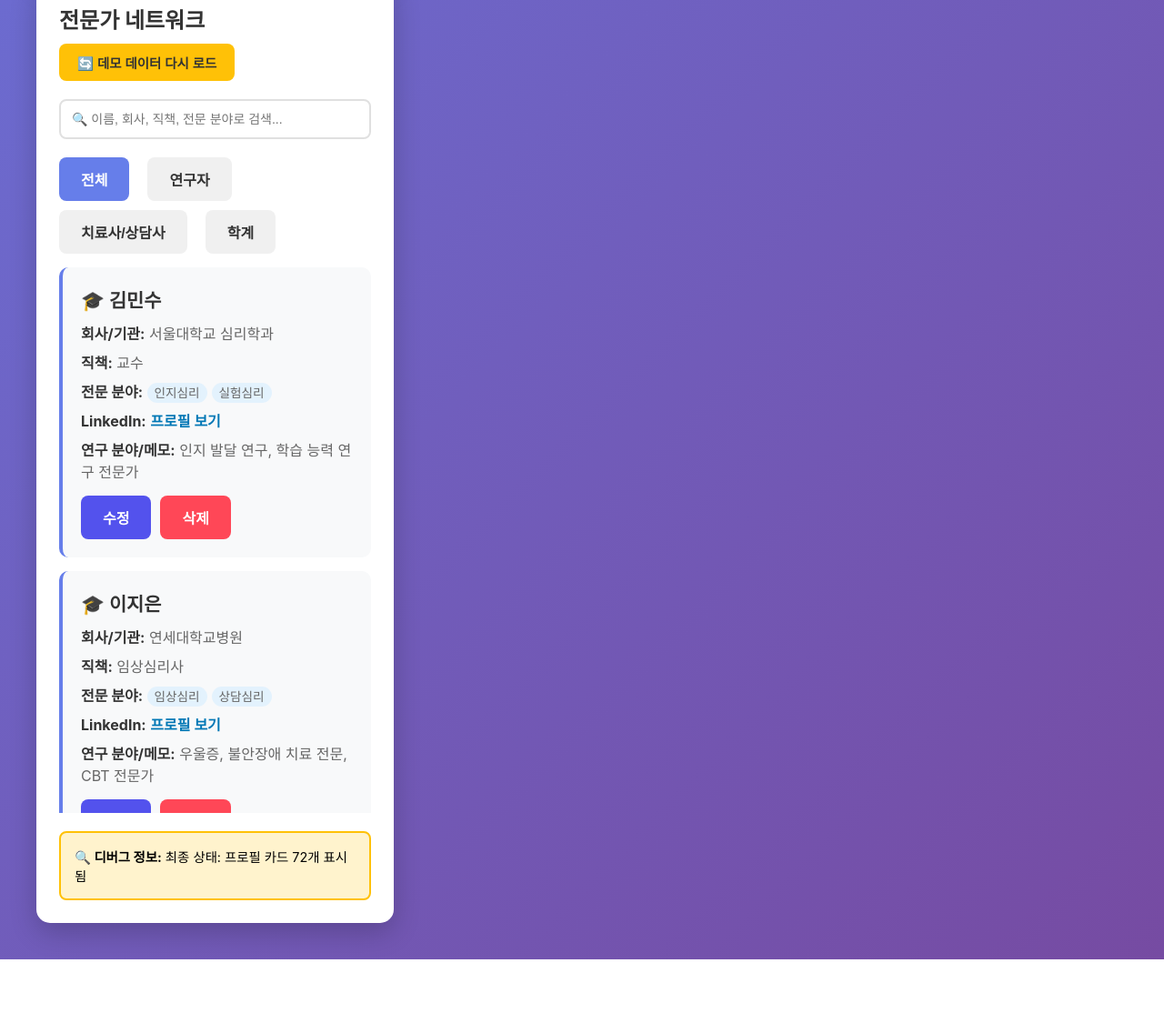
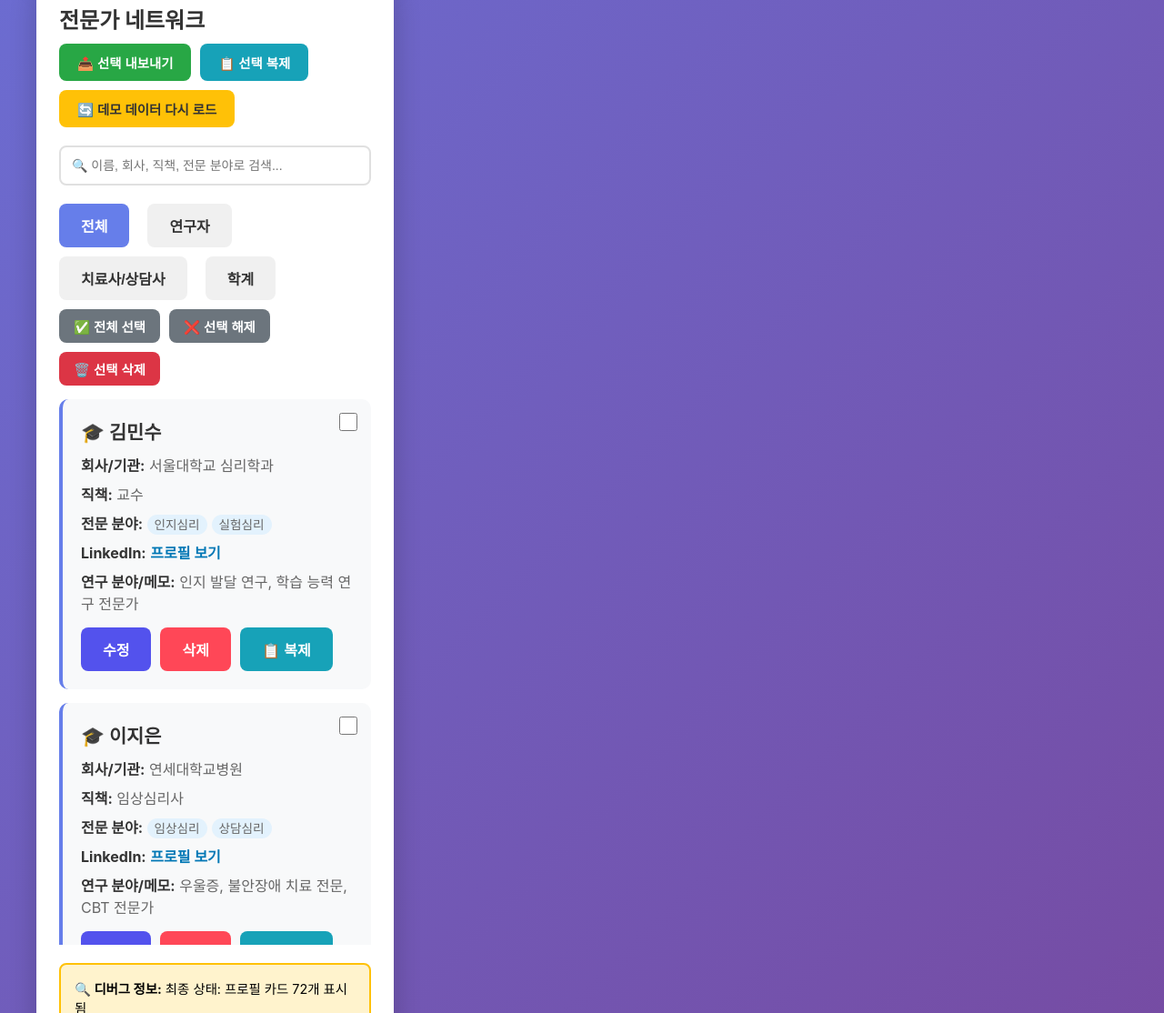
Before and after one commit to christine7597/linkedin-organizer, a plain HTML site: page index.html in a window 1280 px wide. Shown: the part 1386-2500 px from the top of the page at 91% size. Before the commit the page ends 2441 px from the top, so only its background shows below. Drawn offline with Linux system fonts and the light colour scheme.

Commit message:
마인드커넥트 전반적 섹션 업데이트: 프로필 선택 기능, 복제 기능, 통계 내보내기, 선택된 프로필 관리 등 실용 기능 추가

```diff
--- a/index.html
+++ b/index.html
@@ -515,19 +515,34 @@
                 <div class="list-section">
                     <div style="display: flex; justify-content: space-between; align-items: center; margin-bottom: 20px; flex-wrap: wrap; gap: 10px;">
                         <h2 style="margin: 0; color: #333;">전문가 네트워크</h2>
+                        <div style="display: flex; gap: 10px; flex-wrap: wrap;">
+                            <button onclick="exportSelectedProfiles()" style="background: #28a745; color: white; border: none; padding: 10px 20px; border-radius: 8px; cursor: pointer; font-weight: 600; font-size: 0.9em;">
+                                📤 선택 내보내기
+                            </button>
+                            <button onclick="duplicateSelectedProfiles()" style="background: #17a2b8; color: white; border: none; padding: 10px 20px; border-radius: 8px; cursor: pointer; font-weight: 600; font-size: 0.9em;">
+                                📋 선택 복제
+                            </button>
                             <button onclick="forceLoadDemoData()" style="background: #ffc107; color: #333; border: none; padding: 10px 20px; border-radius: 8px; cursor: pointer; font-weight: 600; font-size: 0.9em;">
                                 🔄 데모 데이터 다시 로드
                             </button>
                         </div>
+                    </div>
                     <div class="search-box">
                         <input type="text" id="searchInput" placeholder="🔍 이름, 회사, 직책, 전문 분야로 검색...">
                     </div>
-                    <div style="margin-bottom: 15px; display: flex; gap: 10px; flex-wrap: wrap;">
+                    <div style="margin-bottom: 15px; display: flex; gap: 10px; flex-wrap: wrap; align-items: center;">
+                        <div style="display: flex; gap: 10px; flex-wrap: wrap;">
                             <button class="btn btn-secondary" onclick="filterByType('all')" id="filterAll">전체</button>
                             <button class="btn btn-secondary" onclick="filterByType('researcher')" id="filterResearcher">연구자</button>
                             <button class="btn btn-secondary" onclick="filterByType('therapist')" id="filterTherapist">치료사/상담사</button>
                             <button class="btn btn-secondary" onclick="filterByType('academic')" id="filterAcademic">학계</button>
                         </div>
+                        <div style="margin-left: auto; display: flex; gap: 10px; flex-wrap: wrap;">
+                            <button class="btn" onclick="selectAllProfiles()" style="background: #6c757d; color: white; padding: 8px 16px; font-size: 0.9em;">✅ 전체 선택</button>
+                            <button class="btn" onclick="deselectAllProfiles()" style="background: #6c757d; color: white; padding: 8px 16px; font-size: 0.9em;">❌ 선택 해제</button>
+                            <button class="btn" onclick="deleteSelectedProfiles()" style="background: #dc3545; color: white; padding: 8px 16px; font-size: 0.9em;">🗑️ 선택 삭제</button>
+                        </div>
+                    </div>
                     <div class="profile-list" id="profileList">
                         <div class="empty-state">
                             <p>저장된 프로필이 없습니다.</p>
@@ -543,7 +558,13 @@
             <!-- 통계 & 분석 탭 -->
             <div id="analytics" class="tab-content">
                 <div class="form-section">
-                    <h2 style="margin-bottom: 20px; color: #333;">📊 네트워크 통계 & 분석</h2>
+                    <div style="display: flex; justify-content: space-between; align-items: center; margin-bottom: 20px; flex-wrap: wrap; gap: 10px;">
+                        <h2 style="margin: 0; color: #333;">📊 네트워크 통계 & 분석</h2>
+                        <div style="display: flex; gap: 10px;">
+                            <button class="btn" onclick="exportAnalytics()" style="background: #28a745; color: white; padding: 8px 16px; font-size: 0.9em;">📤 통계 내보내기</button>
+                            <button class="btn" onclick="refreshAnalytics()" style="background: #17a2b8; color: white; padding: 8px 16px; font-size: 0.9em;">🔄 새로고침</button>
+                        </div>
+                    </div>
 
                     <div class="insight-card">
                         <h4>💡 네트워크 인사이트</h4>
@@ -1734,7 +1755,10 @@
                 const typeIcon = getTypeIcon(profileType);
 
                 return `
-                <div class="profile-card">
+                <div class="profile-card" style="position: relative;">
+                    <div style="position: absolute; top: 15px; right: 15px;">
+                        <input type="checkbox" class="profile-checkbox" data-profile-id="${profile.id}" onchange="updateSelectedCount()" style="width: 20px; height: 20px; cursor: pointer;">
+                    </div>
                     <h3>${typeIcon} ${escapeHtml(profile.name)}</h3>
                     ${profile.company ? `<div class="info"><strong>회사/기관:</strong> ${escapeHtml(profile.company)}</div>` : ''}
                     ${profile.position ? `<div class="info"><strong>직책:</strong> ${escapeHtml(profile.position)}</div>` : ''}
@@ -1744,6 +1768,7 @@
                     <div class="actions">
                         <button class="btn btn-edit" onclick="editProfile('${profile.id}')">수정</button>
                         <button class="btn btn-danger" onclick="deleteProfile('${profile.id}')">삭제</button>
+                        <button class="btn" onclick="duplicateProfile('${profile.id}')" style="background: #17a2b8; color: white;">📋 복제</button>
                     </div>
                 </div>
             `;
```
Lines whose indentation alone changed are shown as unchanged.
